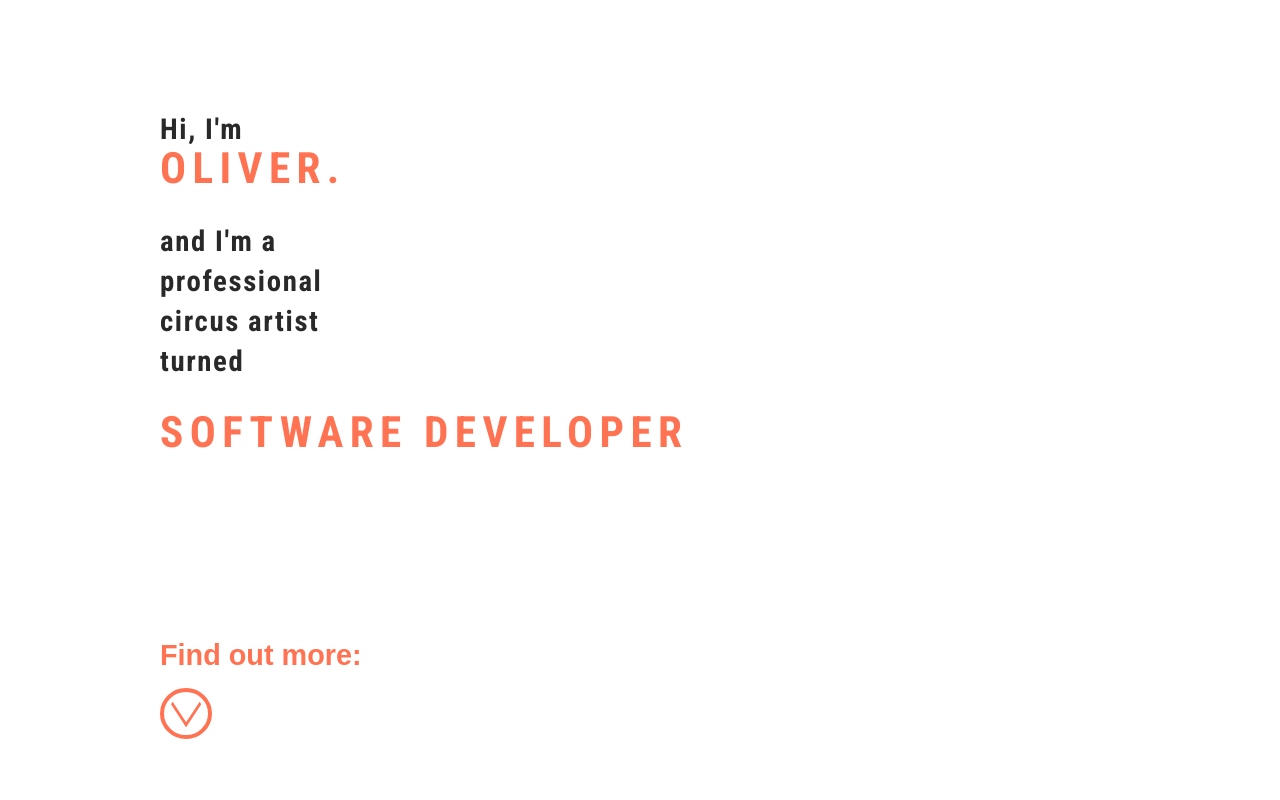
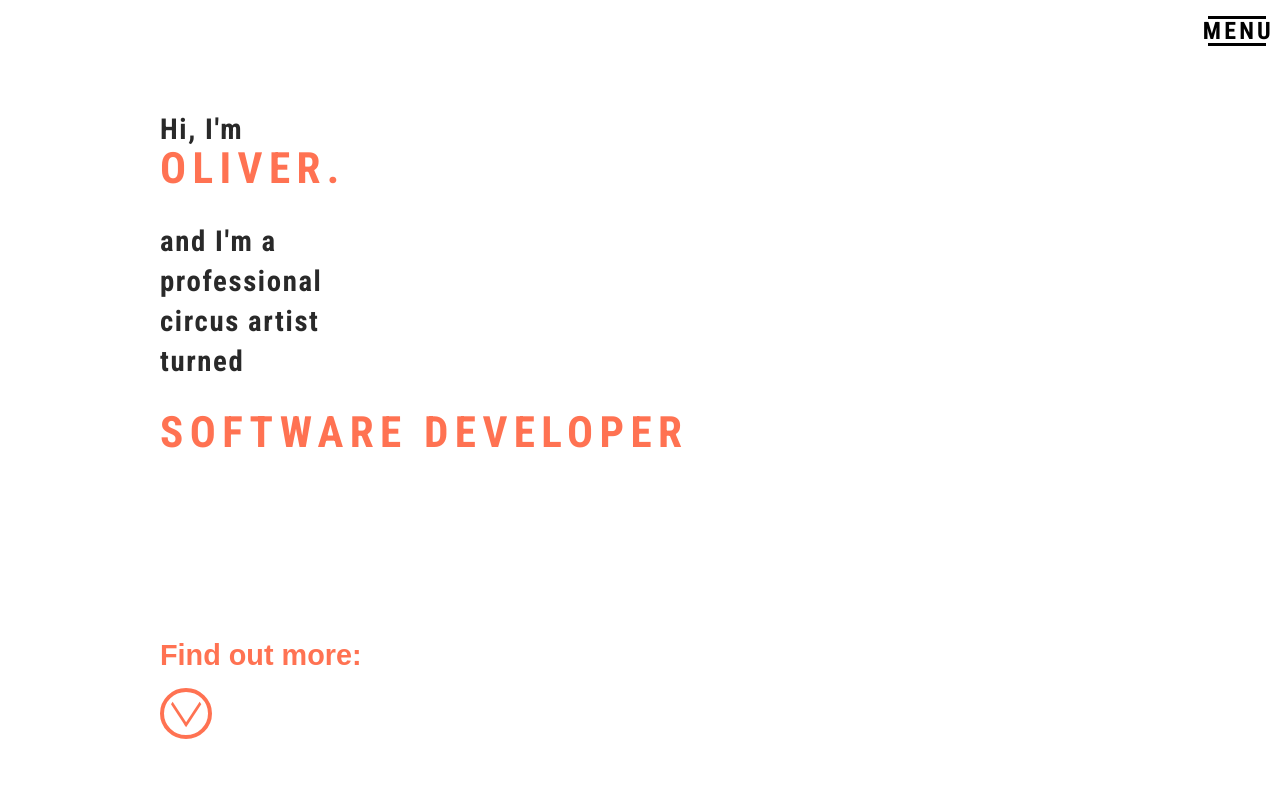
Before and after one commit to Oliversw/portfolio, a Gatsby site: page / in a window 1280 px wide. Shown: the top 800 px of the page. Built offline with nearby package versions, Linux system fonts and the light colour scheme; Gatsby itself is replaced by a stand-in of ours.

Commit message:
Create files and add basic styling for static menu button

```diff
--- a/src/components/layout.js
+++ b/src/components/layout.js
@@ -12,6 +12,7 @@ import GlobalStyle from "./globalCSS"
 
 import Header from "./header"
 // import "./layout.css"
+import Burger from "./menu/burger"
 
 const Layout = ({ children }) => {
   const data = useStaticQuery(graphql`
@@ -28,6 +29,7 @@ const Layout = ({ children }) => {
     <>
       <GlobalStyle />
       <Header siteTitle={data.site.siteMetadata?.title || `Title`} />
+      <Burger />
       <div
         style={{
           margin: `0 auto`,
--- /dev/null
+++ b/src/components/menu/burger.js
@@ -0,0 +1,60 @@
+import React from "react"
+import styled from "styled-components"
+
+const MenuContainer = styled.div`
+  display: flex;
+  flex-flow: row nowrap;
+  justify-content: flex-end;
+  width: 100vw;
+  position: absolute;
+  top: 0;
+  left: 0;
+  padding: 1rem 1rem 1rem 0;
+`
+
+const MenuButton = styled.button`
+  background: none;
+  outline: none;
+  border: none;
+  text-transform: uppercase;
+  cursor: pointer;
+  transition: all 0.3s ease-in;
+  position: relative;
+  font-weight: 600;
+  letter-spacing: 0.2rem;
+  font-family: "Roboto Condensed", sans-serif;
+  font-size: 1.5rem;
+
+  ::before,
+  ::after {
+    content: "";
+    position: absolute;
+    left: 0.7rem;
+    display: block;
+    width: 70%;
+    height: 3px;
+    background-color: black;
+    transition: transform 0.3s ease-in;
+  }
+
+  ::before {
+    /* transform: translateY(0.5rem); */
+    /* top: 0.5rem; */
+    top: 0;
+  }
+  ::after {
+    /* transform: translateY(-0.5rem); */
+    bottom: 0;
+    /* bottom: 0.5rem; */
+  }
+`
+
+const Burger = () => {
+  return (
+    <MenuContainer>
+      <MenuButton>Menu</MenuButton>
+    </MenuContainer>
+  )
+}
+
+export default Burger
```
Also changed, not shown: src/components/menu/menu.js (renamed from src/components/menu.js).
